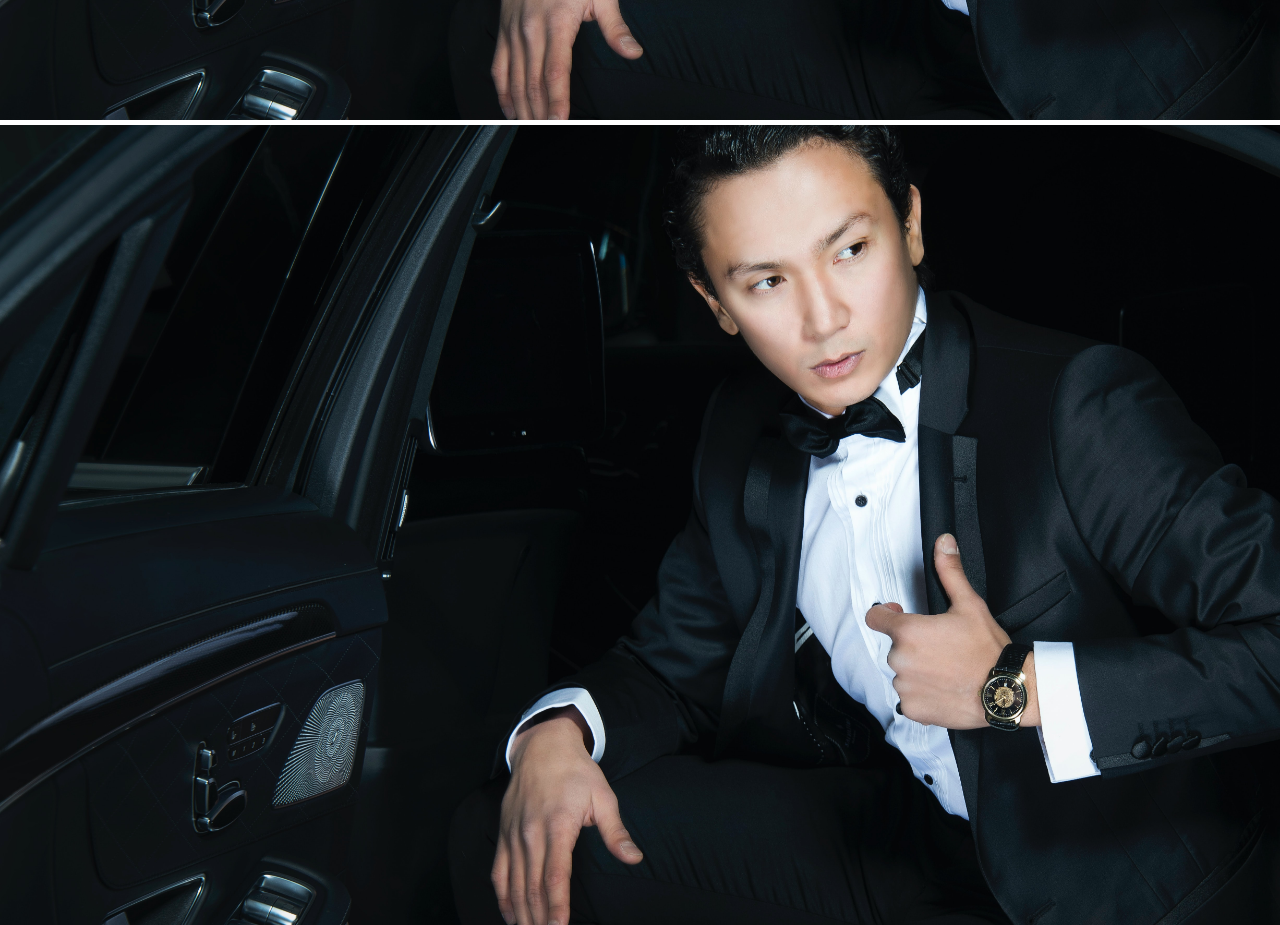
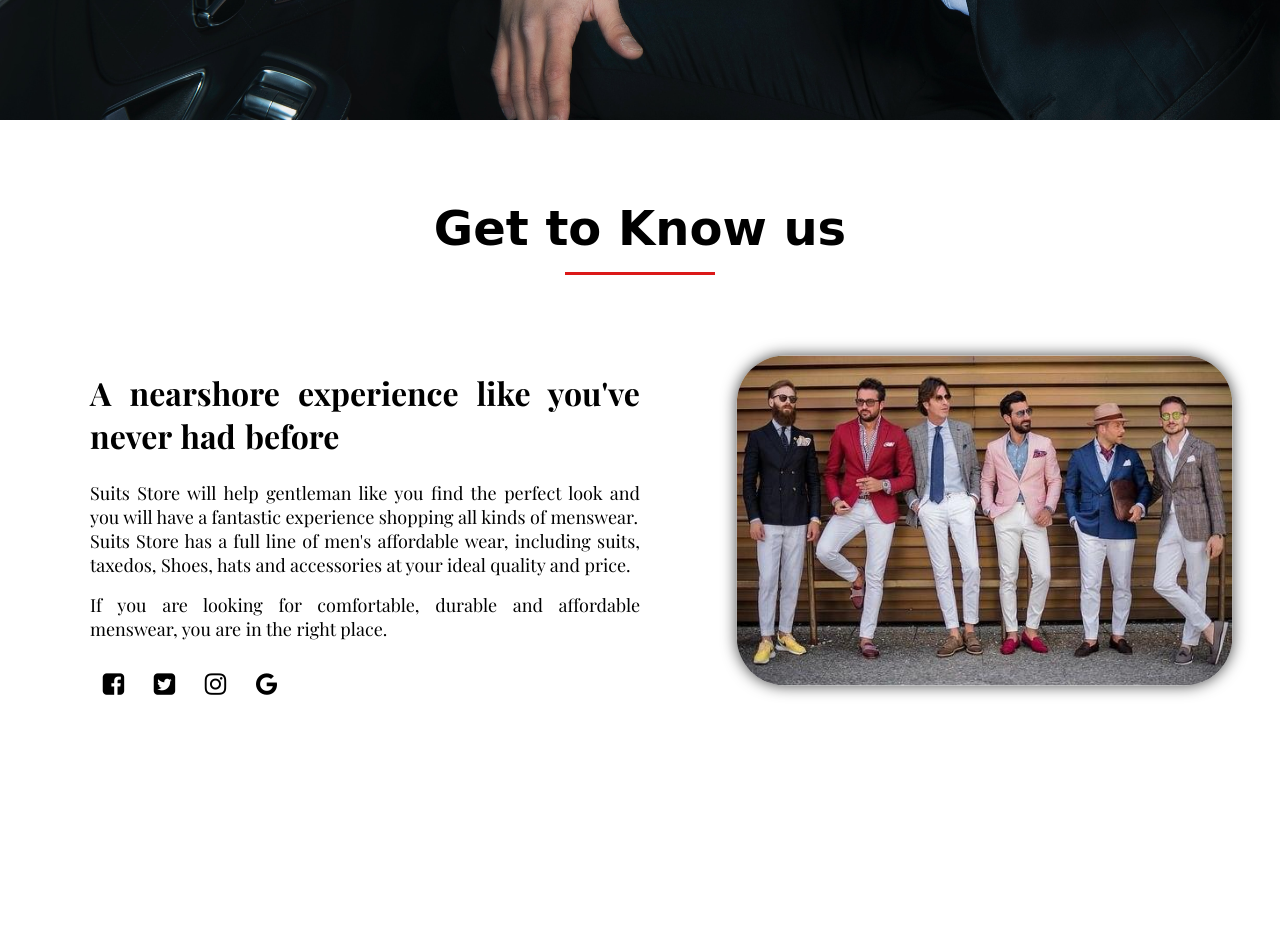
Before and after one commit to Abir-Bouhriz/Suit-Store-Site, a plain HTML site: page index.html in a window 1280 px wide. Shown: the part 680-1605 px from the top of the page. After the commit the page ends 1473 px from the top, so only its background shows below. Drawn offline with nearby package versions, Linux system fonts and the light colour scheme; a web font is replaced by a local one.

Commit message:
about us section

```diff
--- a/index.html
+++ b/index.html
@@ -6,7 +6,8 @@
     <meta charset="utf-8">
     <meta name="viewport" content="width=device-width,initial-scale=1.0">
     <meta http-equiv="X-UA-Compatible" content="ie=edge">
-    <link href="https://fonts.googleapis.com/css2?family=Dancing+Script:wght@400;500;600;700&display=swap" rel="stylesheet">
+    <link href="https://fonts.googleapis.com/css2?family=Dancing+Script:wght@400;500;600;700&display=swap"
+        rel="stylesheet">
     <link rel="stylesheet" href="https://cdnjs.cloudflare.com/ajax/libs/font-awesome/4.7.0/css/font-awesome.min.css">
     <link rel="stylesheet" type="text/css" href="style.css">
 </head>
@@ -31,10 +32,33 @@
     <!--End of home page-->
 
     <!--Start of about us-->
-    <section class="about-us">
+    <section id="about">
+        <div class="about-container">
+            <h2 class="about-heading">Get to Know us</h2>
+            <div class="about-content">
+                <div class="about-text">
+                    <h3>A nearshore experience like you've never had before</h3>
+                    <p class="lead">Suits Store will help gentleman like you find the perfect look and you will have a
+                        fantastic experience shopping all kinds of menswear.<br /> Suits Store has a full line of men's
+                        affordable wear, including suits, taxedos, Shoes, hats and accessories at your ideal quality and
+                        price.</p>
+                    <p class="lead">If you are looking for comfortable, durable and affordable menswear, you are in the
+                        right
+                        place.</p>
+                    <div class="social-media">
+                        <a href=""><i class="fa fa-facebook-square"></i></a>
+                        <a href=""><i class="fa fa-twitter-square"></i></a>
+                        <a href=""><i class="fa fa-instagram"></i></a>
+                        <a href=""><i class="fa fa-google"></i></a>
+                    </div>
+                </div>
+                <div class="about-image">
+                    <img src="image/about.jpg" alt="picture of us">
+                </div>
 
+            </div>
+        </div>
     </section>
-
     <!--end of about us-->
 
 
--- a/style.css
+++ b/style.css
@@ -1,3 +1,4 @@
+@import url('https://fonts.googleapis.com/css2?family=Fondamento:ital@0;1&family=Great+Vibes&family=Playfair+Display:ital,wght@0,400;0,500;0,700;0,800;1,400;1,500&display=swap');
 body{
     margin: 0;
     padding: 0;
@@ -5,6 +6,7 @@ body{
 *{
     box-sizing: border-box;
     margin: 0;
+    padding: 0;
 }
 
 .home-page{
@@ -104,22 +106,90 @@ span::after{
 }
 
 .logo img{
-    height: 400px;
-    width: 600px;
-    margin-left: 50px;
+    height: 500px;
+    width: 550px;
+    margin-left: 70px;
     margin-bottom: 100px;
 }
 /*end of home page*/
 
 /*start of about us*/
-.about-us{
-    background-image: url(image/home-bg.jpg);
-    background-size: cover;
-    background-position: center;
-    min-height: 100vh;
+#about{
+    padding: 5rem 0;
+}
+.about-container{
+    max-width: 1100px;
+    margin: auto;
+}
+
+#about h2{
+    text-align: center;
+    font-size: 3rem;
+    margin-bottom: 3rem;
+    font-family: 'Fondamento', cursive;
+}
+#about h2:after{
+    content: '';
+    display: block;
+    margin: 0 auto;
+    margin-top: 1rem;
+    width: 150px;
+    background-color:  #db1818;
+    height: 3px;
+}
+#about h3{
+    font-size: 2rem;
+    margin-bottom: 1.5rem;
+    margin-top: 3rem;
+    word-spacing: 2px;
+    font-family: 'Playfair Display', serif;
+}
+
+#about p.lead{
+    margin-bottom: 1rem;
+    font-family: 'Playfair Display', serif;
+    font-size: 18px;
+}
+
+#about .about-content{
     display: flex;
-    align-items: center;
-    justify-content: center;
-    margin-top: 5px;
+}
+
+#about .about-text,
+#about .about-image{
+    flex: 1;
+}
+
+#about .about-text{
+    text-align: justify;
+}
+
+#about .about-image img{
+    display: block;
+    margin-left: auto;
+    width: 75%;
+    border-radius: 40px;
+    margin-top: 60px;
+    box-shadow: 0px 0px 12px #444;
+    transform: scale(1.2);
+	transition: .3s ease-in-out;
+}
+
+#about .about-image img:hover{
+    transform: scale(1.4);
+}
+
+#about .social-media a{
+    color: #000;
+    text-decoration: none;
+    padding: 0.8rem;
+    line-height: 3.5rem;
+    z-index: 11;
+    font-size: 25px;
+}
+
+#about .social-media a:hover{
+    color: #db1818;
+    transition: all 0.5s ease-out;
 }
 /*end of about us*/
```
Also changed, not shown: image/about.jpg (renamed from image/welcome.jpg), image/logo.png (deleted).
